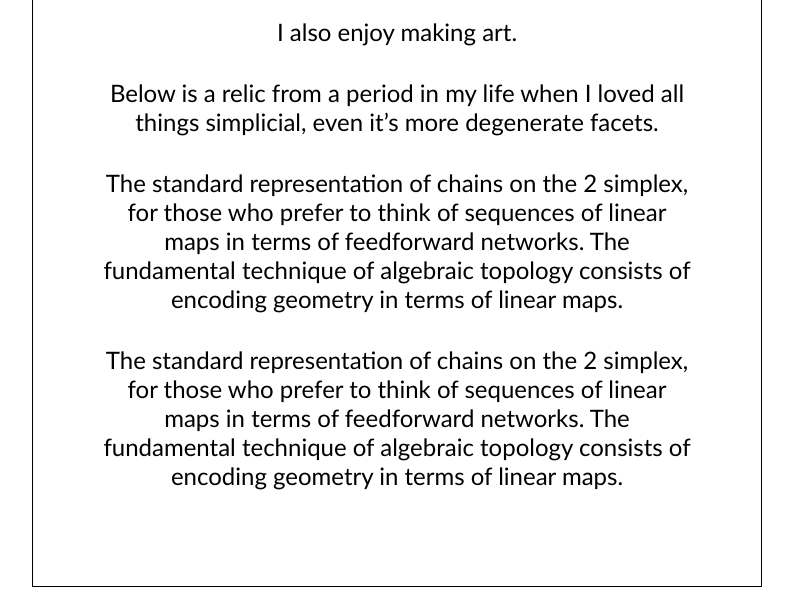
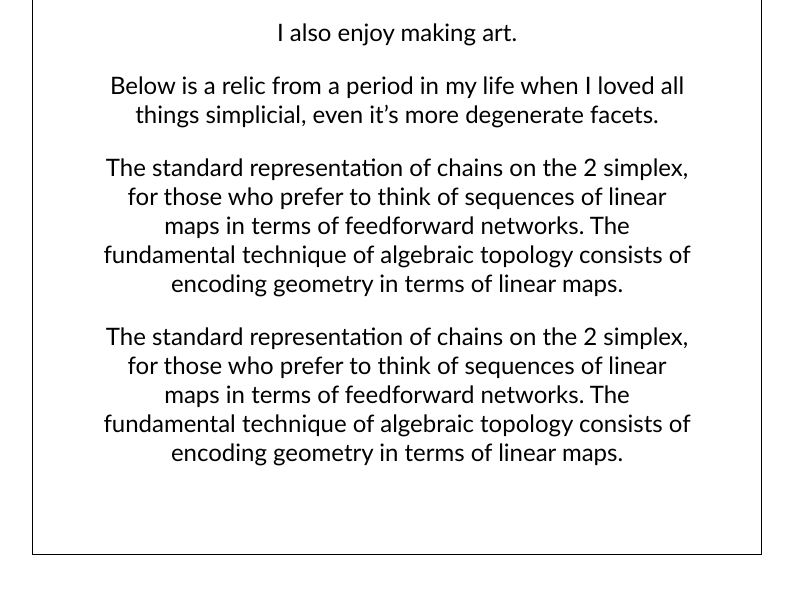
Before and after one commit to jeremy-p-mann/jeremypmannwebsite, a Gatsby site: page /artwork in a window 1280 px wide. Shown: the part 268-863 px from the top of the page, without its empty margins (243-1036 px from the left). After the commit the page ends 831 px from the top, so only its background shows below. Built offline with nearby package versions, Linux system fonts and the light colour scheme; Gatsby itself is replaced by a stand-in of ours.

Commit message:
remove paragraph margins

```diff
--- a/src/components/paragraph.js
+++ b/src/components/paragraph.js
@@ -4,11 +4,9 @@ import styled from "styled-components";
 const Paragraph = styled.p`
   font-size: 18pt;
   font-weight: 400;
-  margin: 2rem 0;
   @media (max-width: 600px) {
     font-size: 18px;
     font-weight: 400;
-    margin: 2rem 0;
   }
 `;
 
```
